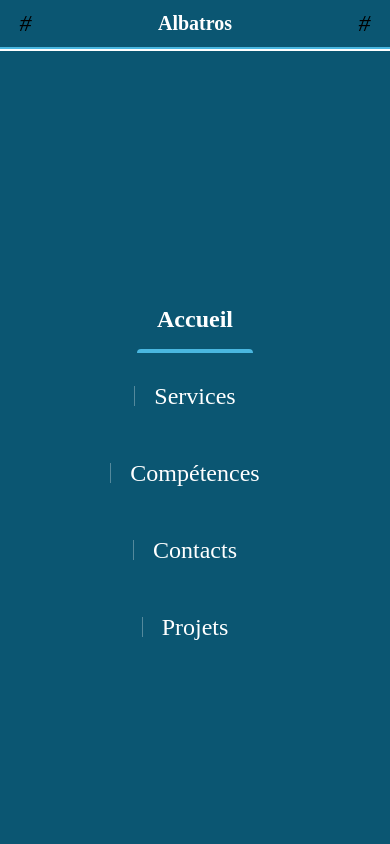
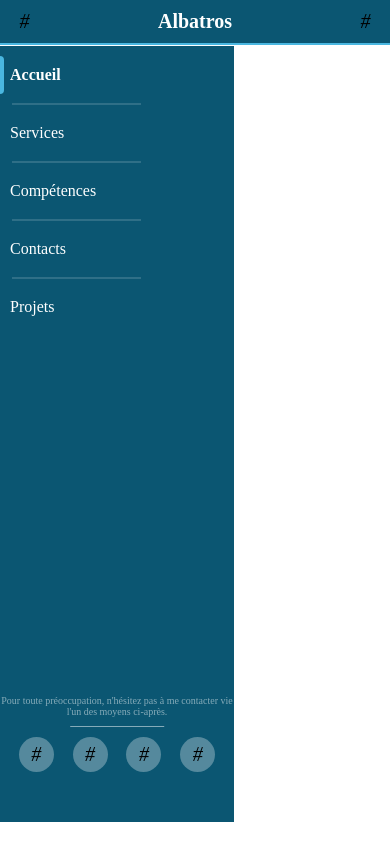
Before and after one commit to AntaresMugisho/Albatros, a plain HTML site: page index.html in a window 390 px wide. Drawn offline with Linux system fonts and the light colour scheme.

Commit message:
Responsive navbar done for tablet and mobile

```diff
--- a/assets/sass/layout/_navbar.scss
+++ b/assets/sass/layout/_navbar.scss
@@ -46,19 +46,16 @@
         font-size: fontSize(normal);
 
         @include breakpoint(tablet){
-            @include flex_center(column);
-            font-size: fontSize(level_4);
+            @include flex_start(column);
             background-color: $primary_color;
-            width: 100%;
-            height:100vh;
-            // border-top-left-radius: 100%;
-            // border-bottom-left-radius: 100%;
+            width: 60%;
+            height:92vh;
+            gap:0;
             position:absolute;
-            top:51px;
-            right:0;
-
+            top:46px;
+            left:0;
             // transform: translateX(100%) scale(0);
-            transition: transform 2s;
+            transition: transform 1s;
 
             &--show{
                 border-radius:0;
@@ -71,10 +68,15 @@
     .nav-menu .nav-link{
         display: block;
         color:#fff;
-        padding:20px 20px;
+        padding:20px;
         transition: color .2s,
                     background-color .2s;
         position: relative;
+
+        @include breakpoint(tablet){
+            padding:10px;
+            margin:10px 0;
+        }
 
         &::after{
             content:"";
@@ -86,6 +88,12 @@
             bottom:0px;
             left:0;
             transition: width .2s;
+
+            @include breakpoint(tablet){
+                height:0;
+                width:4px;
+                border-radius:0 4px 4px 0;
+            }
         }
 
         &:hover{
@@ -94,6 +102,11 @@
 
         &:hover::after{
             width:100%;
+
+            @include breakpoint(tablet){
+                height:100%;
+                width:4px;
+            }
         }
 
         &.active{
@@ -102,10 +115,15 @@
 
         &.active::after{
             width:100%;
+
+            @include breakpoint(tablet){
+                width:4px;
+                height: 100%;
+            }
         }
     }
 
-    .call{
+    .phone-number{
         color:#fff;
         background-color: rgba(255, 255, 255, 0.2);
         border-radius:12px;
@@ -124,29 +142,15 @@
             // color:#313131;
         }
     }
-
-    .mobile-icon{
-        font-weight: 400;
-        font-size: fontSize(level_4);
-        display: none;
-
-        @include breakpoint(tablet){
-            position:relative;
-            display: flex;
-            gap:32px;
-
-            .cart-counter{
-                left:20px;
-                top:-2px;
-                font-weight: 400;
-            }
-        }
-    }
 }
 
 // Naw links separators
 .nav-menu li{
     position:relative;
+
+    @include breakpoint(tablet){
+        width:100%;
+    }
 
     &:not(:nth-child(1))::before{
         content:"";
@@ -157,5 +161,65 @@
         top:50%;
         left:0;
         transform:translateY(-50%);
+
+        @include breakpoint(tablet){
+            width:55%;
+            height:1px;
+            top:0;
+            left:12px;
+        }
     }
 }
+
+// Manage mobile icons in navbar
+
+.navbar .mobile-icon{
+    font-weight: 400;
+    font-size: fontSize(level_5);
+    display: none;
+
+    @include breakpoint(tablet){
+        display: flex;
+    }
+}
+
+.navbar .mobile-icon.contacts{
+    align-self: center;
+    margin: auto 0 50px;
+    flex-direction: column;
+
+    .help-text{
+        font-size: 10px;
+        text-align:center;
+        color:rgba(255, 255, 255, 0.5);
+        padding-bottom: 10px;
+        margin-bottom: 10px;
+        position:relative;
+
+        &::after{
+            content:"";
+            width:40%;
+            height:1px;
+            background-color: rgba(255, 255, 255, 0.5);
+            position:absolute;
+            bottom:0;
+            left:50%;
+            transform: translateX(-50%);
+        }
+    }
+
+    .contacts-container{
+        display: flex;
+        flex-direction: row;
+        justify-content: space-evenly;
+
+        a{
+            @include flex_center();
+            width:35px;
+            height:35px;
+            border-radius: 50%;
+            background-color: rgba(255, 255, 255, 0.3);
+            margin:0;
+        }
+    }
+}
--- a/index.html
+++ b/index.html
@@ -11,7 +11,7 @@
     <header>
         <nav class="navbar">
 
-            <div class="mobile-icon">
+            <div class="mobile-icon" aria-hidden="true">
                 <i aria-label="Menu" class="humburger">#</i>
             </div>
 
@@ -23,14 +23,26 @@
                 <li><a href="#" class="nav-link">Compétences</a></li>
                 <li><a href="#" class="nav-link">Contacts</a></li>
                 <li><a href="#" class="nav-link">Projets</a></li>
+
+                <div class="mobile-icon contacts" aria-hidden="true">
+                    <p class="help-text">Pour toute préoccupation, n'hésitez pas à me contacter vie l'un des moyens ci-après.</p>
+
+                    <div class="contacts-container">
+                        <a href="#" aria-lebel="Phone"><i>#</i></a>
+                        <a href="#" aria-lebel="Messenger"><i>#</i></a>
+                        <a href="#" aria-lebel="WhatsApp"><i>#</i></a>
+                        <a href="#" aria-lebel="E-mail"><i>#</i></a>
+                    </div>
+                </div>
+
             </ul>
 
             <div>
-                <a href="tel:+243970946414" class="call"><i aria-label="Appeler">#</i>+243 970 94 64 14</a>
+                <a href="tel:+243970946414" class="phone-number" aria-label="Appeler le +243 970946414"><i>#</i>+243 970 94 64 14</a>
             </div>
 
-            <div class="mobile-icon">
-                <i class="phone"># <a aria-label="Appeler le +243 970 94 64 14" href="tel:+243970946414"></a></i>
+            <div class="mobile-icon"  aria-hidden="true" >
+                <i class="phone"># <a aria-label="Appeler le +243 970946414" href="tel:+243970946414"></a></i>
             </div>
         </nav>
     </header>
```
Also changed, not shown: assets/css/style.css.
